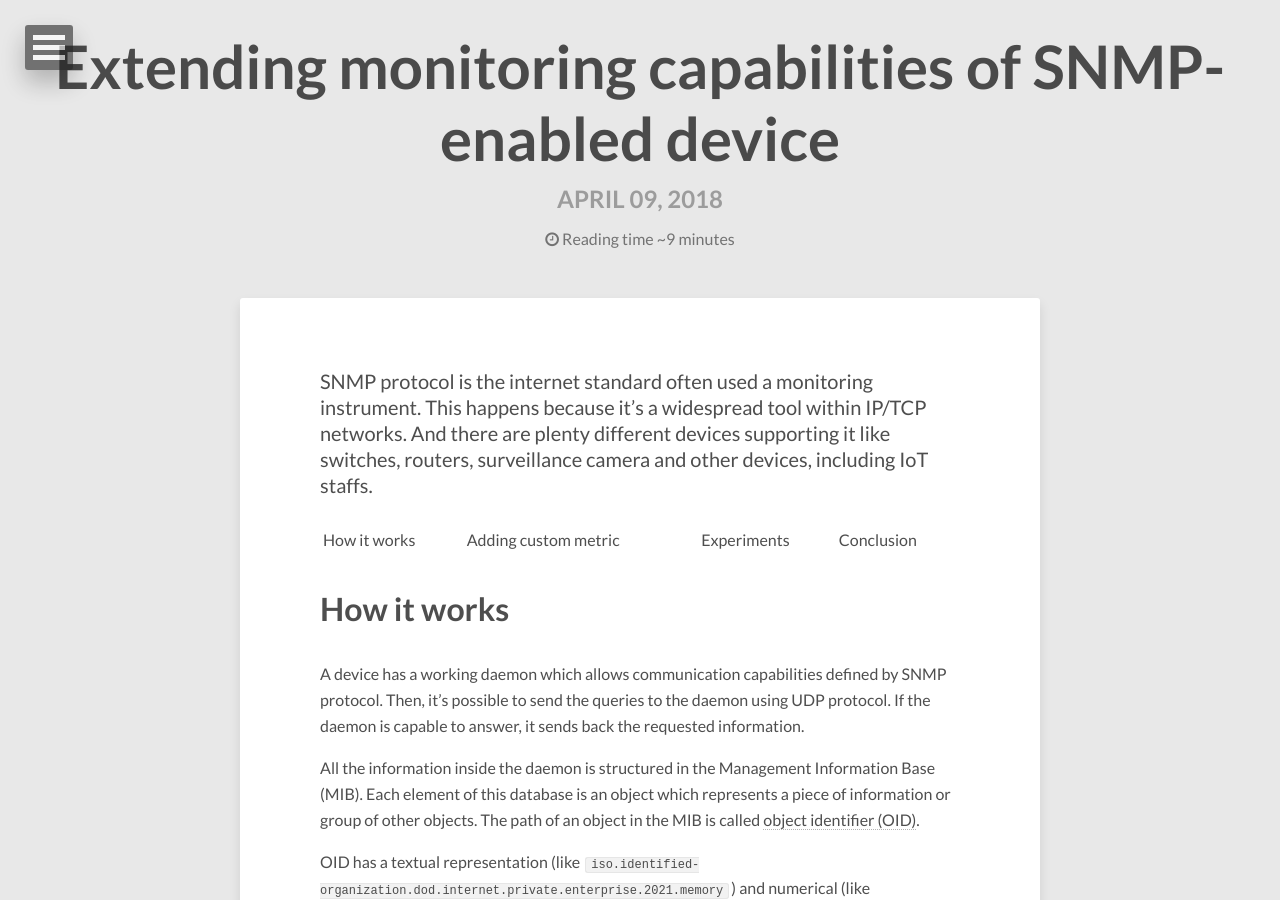
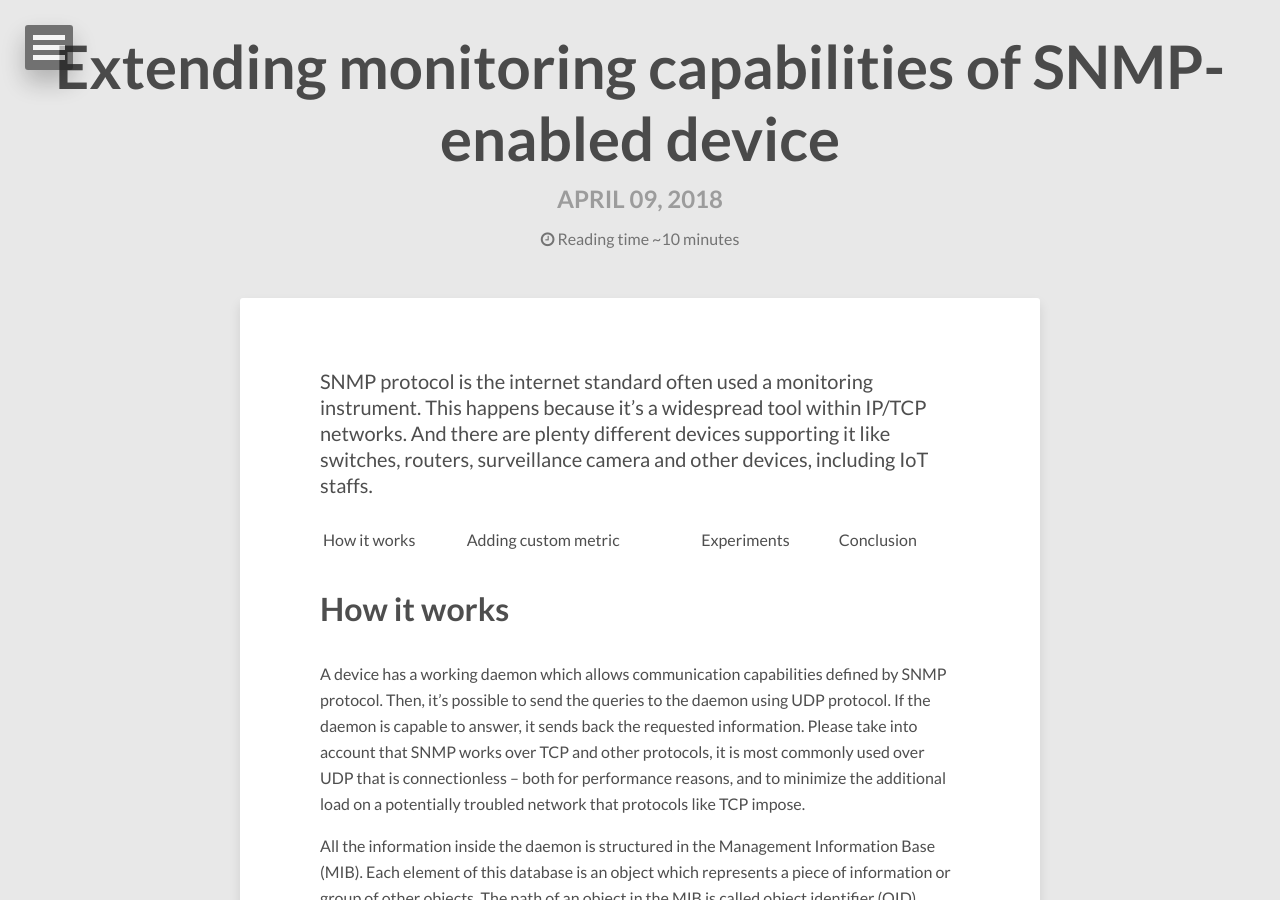
Before and after one commit to extsoft/blog, a Jekyll site: the page built from _posts/2018-04-09-extending-snmp.md, in a window 1280 px wide and 900 px high. Built offline with Jekyll 4.4.1, drawn with Linux system fonts in a browser that asks for light colours; nearby versions of some CDN libraries; comment, search, counter and statistics services are not loaded; some of the changed text lies outside the part shown.

Commit message:
Apply review comments on SNMP post
1. Explain UDP
2. Mention about v3 and security

```diff
--- a/_posts/2018-04-09-extending-snmp.md
+++ b/_posts/2018-04-09-extending-snmp.md
@@ -12,7 +13,7 @@
 
 How it works
 ============
-A device has a working daemon which allows communication capabilities defined by SNMP protocol. Then, it's possible to send the queries to the daemon using UDP protocol. If the daemon is capable to answer, it sends back the requested information.
+A device has a working daemon which allows communication capabilities defined by SNMP protocol. Then, it's possible to send the queries to the daemon using UDP protocol. If the daemon is capable to answer, it sends back the requested information. Please take into account that SNMP works over TCP and other protocols, it is most commonly used over UDP that is connectionless – both for performance reasons, and to minimize the additional load on a potentially troubled network that protocols like TCP impose.
 
 All the information inside the daemon is structured in the Management Information Base (MIB). Each element of this database is an object which represents a piece of information or group of other objects. The path of an object in the MIB is called [object identifier (OID)](http://oid-info.com/#oid).
 
@@ -189,7 +190,9 @@
 
 Conclusion
 ==========
-SNMP is a powerful tool for getting metrics from the devices. You can use either integrate SNMP with an existing monitoring tool or write your own monitoring using `python` + `easysnmp`. It fits with the goals of long-term monitoring as well as with short-term monitoring for performance testing etc.
+SNMP is a powerful tool for getting metrics from the devices. You can use either integrate SNMP with an existing monitoring tool or write your own monitoring using `python` + `easysnmp`. It fits with the goals of long-term monitoring as well as with short-term monitoring for performance testing etc. Also, there are a lot of cases when SNMP is only the one way to test or monitor network devices.
+
+As you may notice, in the examples above SNMP  version `2c` is used. If you take care of security aspects, please use version `3`. The material below can give you more insights about also.
 
 **Further reading**
 
```
Also changed, not shown: other parts of _posts/2018-04-09-extending-snmp.md (+1 -0 lines).
